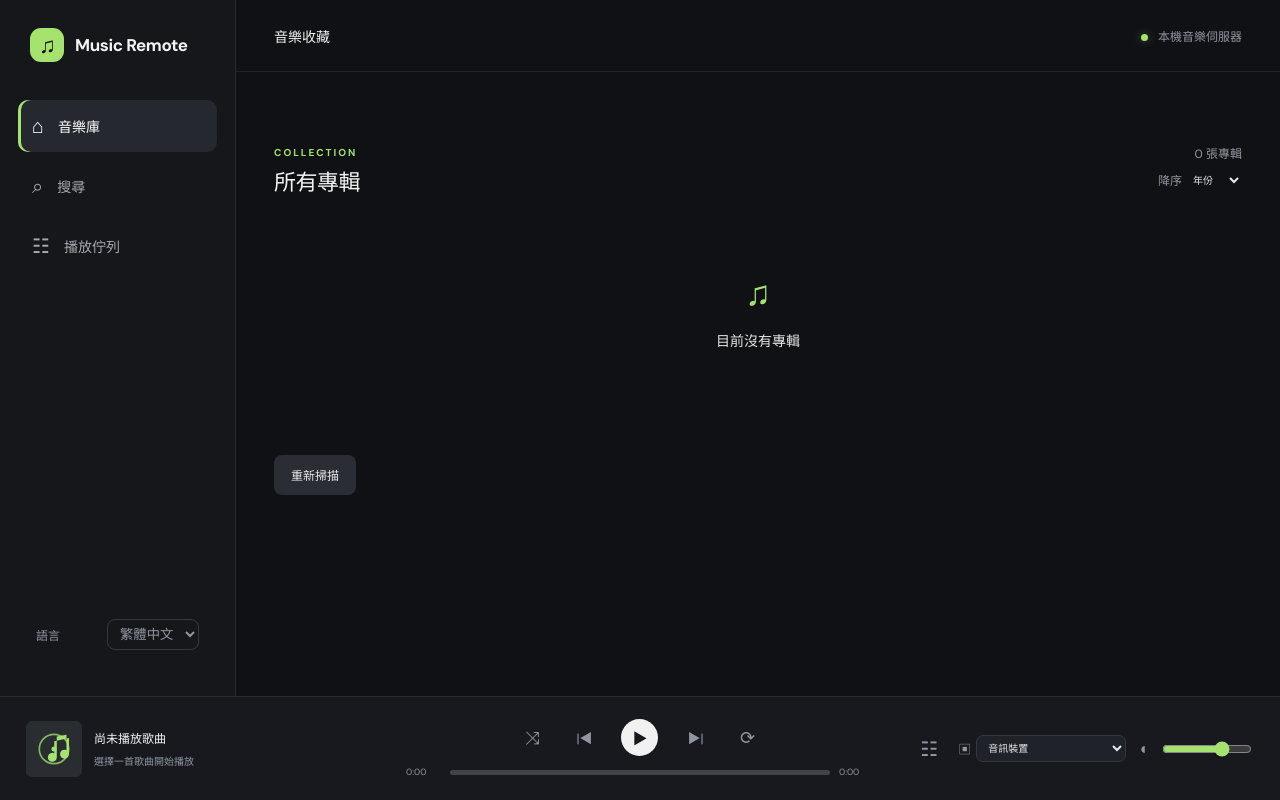
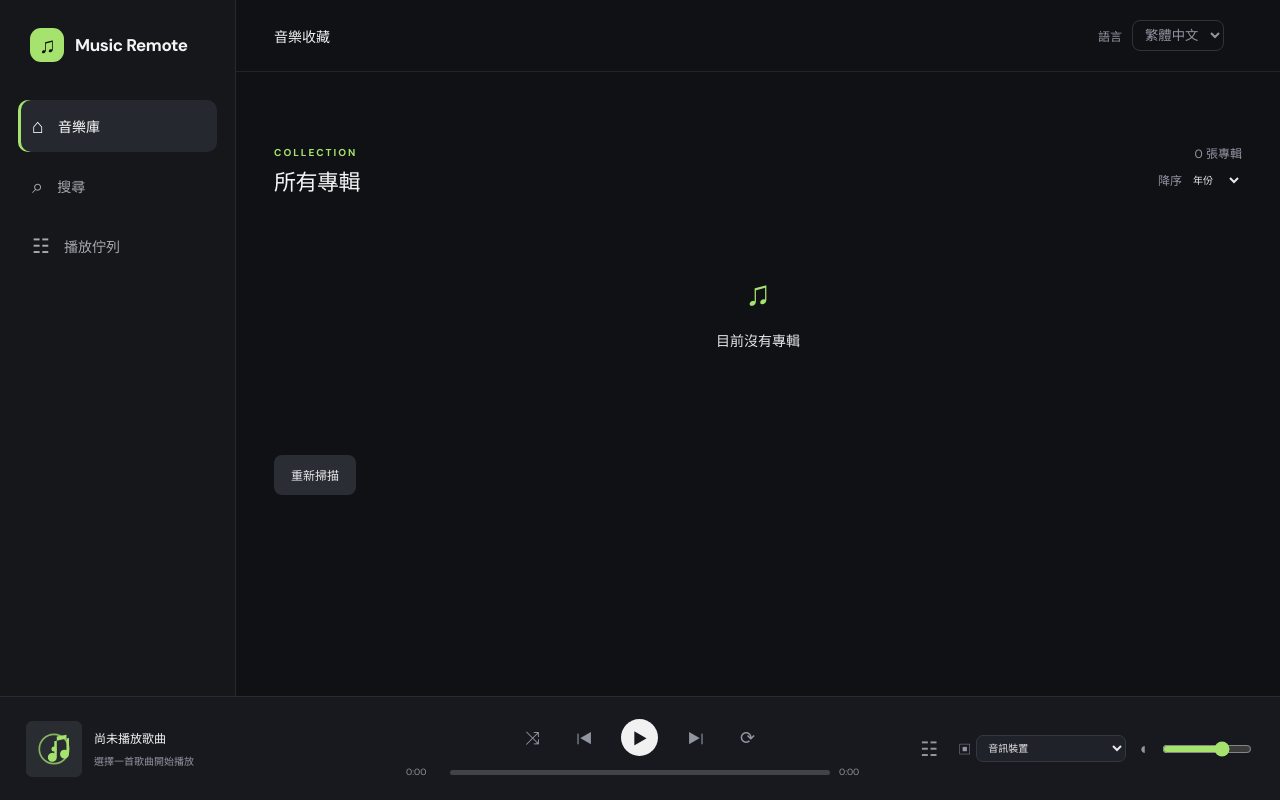
Before and after one commit to willee-wahaha/LANJukebox, a website built with Vite: page frontend/index.html in a window 1280 px wide. Built offline with nearby package versions, Linux system fonts and the light colour scheme; files whose address does not match are found by name.

Commit message:
refactor: change pos of language-picker

```diff
--- a/frontend/src/style.css
+++ b/frontend/src/style.css
@@ -209,7 +209,7 @@ button:disabled { opacity: .4; cursor: not-allowed; }
 
 /* Language selector */
 .language-picker {
-  margin: auto 18px 18px;
+  margin: auto 18px;
   display: flex;
   align-items: center;
   justify-content: space-between;
--- a/frontend/src/templates/shell.html
+++ b/frontend/src/templates/shell.html
@@ -6,10 +6,23 @@
       <button class="nav-item {{SEARCH_ACTIVE}}" data-nav="search">⌕ <span data-i18n="nav.search">搜尋</span></button>
       <button class="nav-item {{QUEUE_ACTIVE}}" data-action="toggle-queue">☷ <span data-i18n="nav.queue">播放佇列</span></button>
     </nav>
-    <div class="language-picker"><label for="language-select" data-i18n="language.label">語言</label><select id="language-select" aria-label="Language"><option value="zh-TW">繁體中文</option><option value="en-US">English</option></select></div>
+
   </aside>
   <main class="main-area">
-    <header class="topbar"><div class="topbar-title" data-i18n="header.{{TITLE_KEY}}">{{TITLE}}</div><div class="topbar-actions"><span class="connection"><i></i> <span data-i18n="header.server">本機音樂伺服器</span></span></div></header>
+    <header class="topbar">
+      <div class="topbar-title" data-i18n="header.{{TITLE_KEY}}">
+        {{TITLE}}
+      </div>
+      <div class="topbar-actions">
+        <div class="language-picker">
+          <label for="language-select" data-i18n="language.label">語言</label>
+          <select id="language-select" aria-label="Language">
+            <option value="zh-TW">繁體中文</option>
+            <option value="en-US">English</option>
+          </select>
+        </div>
+      </div>
+    </header>
     <section id="content" class="content"></section>
   </main>
   {{QUEUE_PANEL}}
```
Also changed, not shown: frontend/src/main.ts (+11 -1 lines).
